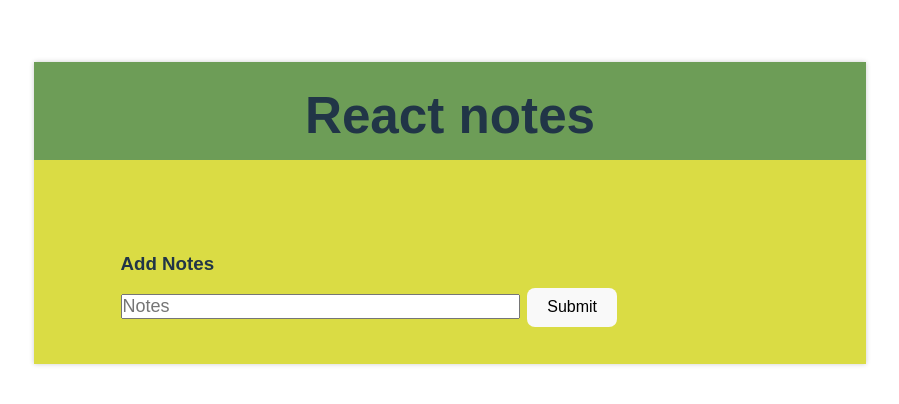
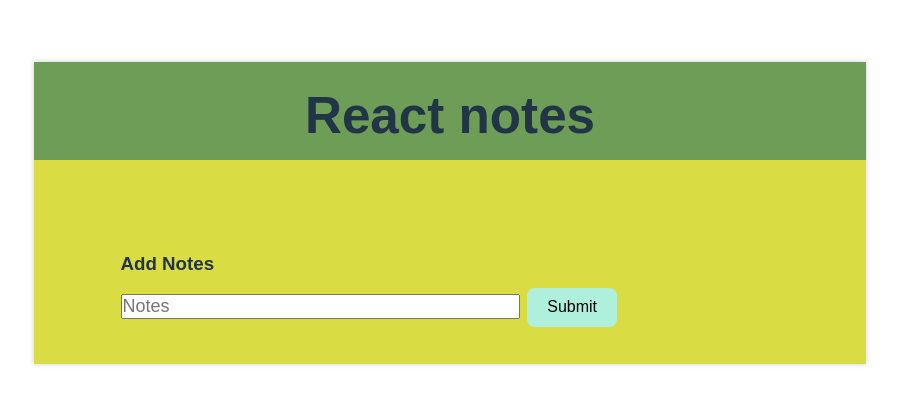
Before and after one commit to CosmosElement77/FEE2-notesapp, a React (Vite) app: page / in a window 1280 px wide. Shown: the part 186-590 px from the top of the page, without its empty margins (206-1105 px from the left). Built offline with nearby package versions, Linux system fonts and the light colour scheme.

Commit message:
Update App.css

```diff
--- a/src/App.css
+++ b/src/App.css
@@ -86,7 +86,7 @@ input {
 	border-bottom: 1px solid #ddd;
 	font-size: larger;
 }
-button
+.btn
 {
   color: black;
   background-color: rgb(175, 240, 221);
```
